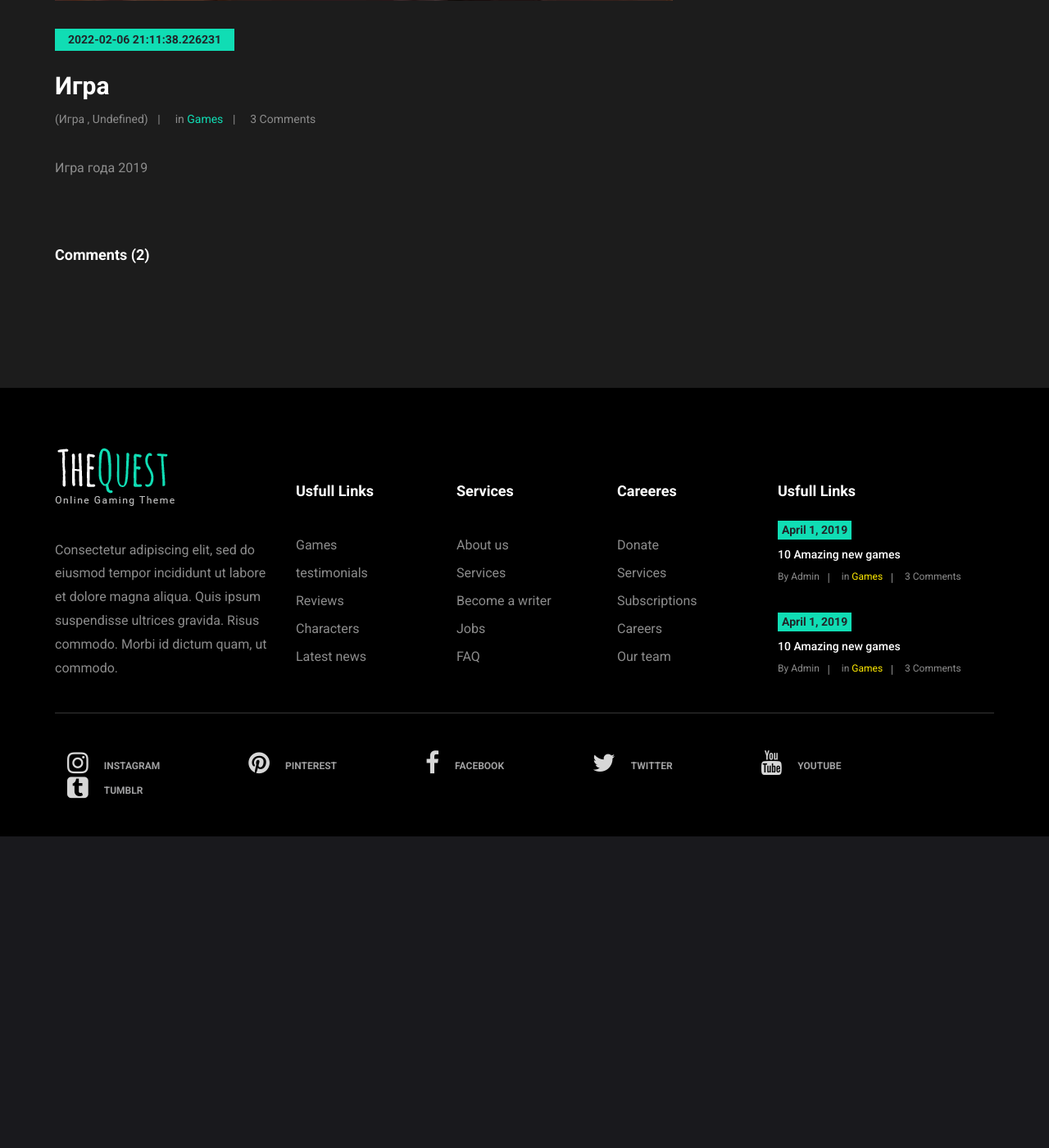
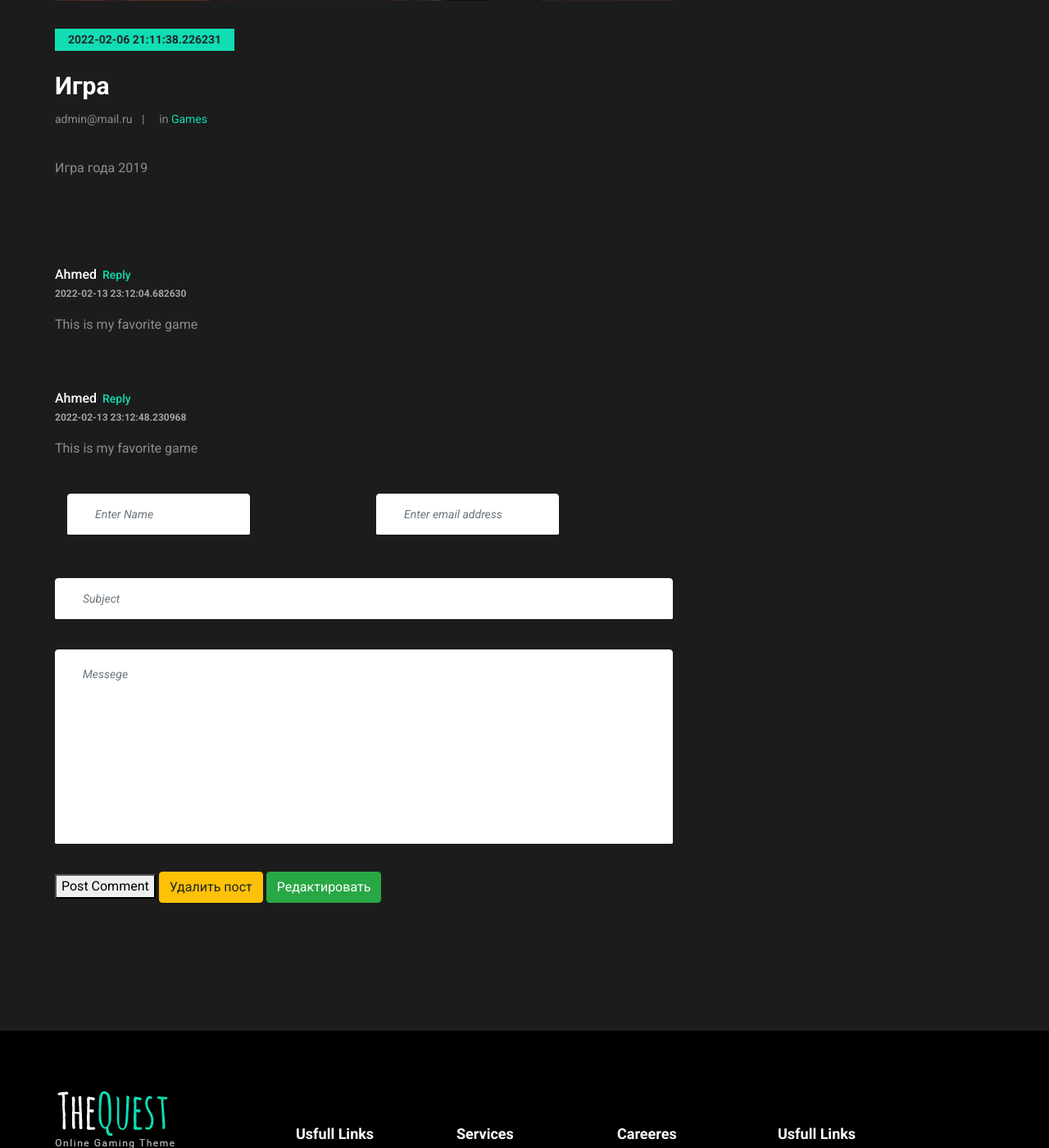
Before and after one commit to Ahmad95Z/blog, a Flask app: page /blog/2 in a window 1280 px wide. Shown: the part 1067-2467 px from the top of the page at 82% size. Before the commit the page ends 2087 px from the top, so only its background shows below. Run offline with Flask 2, Linux system fonts and the light colour scheme; data comes from the database, SQL or seed files in the repository; both versions use the stored data as it was after the commit; some libraries are stand-ins or nearby versions.

Commit message:
blog  commit

```diff
--- a/blog/routes.py
+++ b/blog/routes.py
@@ -1,7 +1,10 @@
+import re
+from tokenize import Comment
 from turtle import title
+from unicodedata import name
 from blog import app
 from flask import render_template, redirect, request, url_for,flash
-from blog.models import Post, db, User
+from blog.models import Post, db, User,Comment
 from flask_login import login_required, login_user, logout_user, current_user
 from blog.forms import RegistrationForm, PostForm
 from PIL import Image
@@ -62,7 +65,31 @@ def registration():
     return render_template ('register.html', form=form)
 
 
-@app.route('/blog/<int:post_id>')
+@app.route('/blog/<int:post_id>',methods=['GET','POST'])
 def post_detail(post_id):
     post = Post.query.get(post_id)
-    return render_template('post_detail.html', post=post)
+    comments=Comment.query.order_by(Comment.date_posted)
+    if request.method == 'POST':
+       comment = Comment(name=request.form.get('name'), subject=request.form.get('subject'),email=request.form.get('email'),message=request.form.get('message'),post=post)
+       db.session.add(comment)
+       db.session.commit()
+       redirect (url_for('post_detail',post_id=post.id))
+    return render_template('post_detail.html', post=post,comments=comments)
+
+@app.route('/blog/<int:post_id>/del')
+def post_delete(post_id):
+    post = Post.query.get_or_404(post_id)
+    db.session.delete(post)
+    db.session.commit()
+    return redirect ('/')
+
+@app.route('/blog/<int:post_id>/update',methods=['GET','POST'])
+def post_update(post_id):
+    post = Post.query.get_or_404(post_id)
+    if request.method == "POST":
+        post.title = request.form['title']
+        post.content = request.form['content']
+        db.session.commit()
+        return redirect ('/')
+    else:
+        return render_template('update.html', post=post)
--- a/blog/templates/index.html
+++ b/blog/templates/index.html
@@ -13,7 +13,7 @@
 						<div class="post-metas">
 							<div class="post-meta">{{post.author}}</div>
 						<p>{{post.content [:400]}} ...</p>
-						<a href="{{url_for('post_detail',post_id=post.id)}}" class="site-btn">Read More</a>
+						<a href="{{url_for('post_detail',post_id=post.id)}}" class="col-lg-8">Read More</a>
 							</div>
 							{% endfor %}
 
--- a/blog/templates/post_detail.html
+++ b/blog/templates/post_detail.html
@@ -20,33 +20,52 @@
 					<h3>{{post.title}}
 					</h3>
 					<div class="post-metas">
-						<div class="post-meta">{{post,author}}</div>
+						<div class="post-meta">{{post.author}}</div>
 						<div class="post-meta">in <a href="#">Games</a></div>
-						<div class="post-meta">3 Comments</div>
 					</div>
 					<p>{{post.content}}</p>
 					<div class="comments">
-						<h5>Comments (2)</h5>
-						<!-- <ul class="comments-list">
+
+
+
+					</form>
+						{% for comment in comments%}
+
+						<ul class="comments-list">
 							<li>
-								<img src="img/author-thumbs/1.jpg" alt="">
+								<form action="", method="POST">
 								<div class="comment-text">
-									<h6>Jane Smith <a href="#" class="reply">Reply</a></h6>
-									<div class="comment-date">April 1,2019</div>
-									<p>Aenean non felis dapibus, placerat libero auctor, ornare ante. Morbi quis ex eleifend, sodales nulla vitae, scelerisque ante. Nunc id vulputate dui. Suspendisse consectetur rutrum metus nec scelerisque. </p>
+									<h6>{{comment.name}}<a href="#" class="reply">Reply</a></h6>
+									<div class="comment-date">{{comment.date_posted}}</div>
+								    <p>{{comment.message}}</p>
 								</div>
 							</li>
-							<li>
-								<img src="img/author-thumbs/2.jpg" alt="">
-								<div class="comment-text">
-									<h6>Michael James  <a href="#" class="reply">Reply</a></h6>
-									<div class="comment-date">April 1,2019</div>
-									<p>Non felis dapibus, placerat libero auctor, ornare ante. Morbi quis ex eleifend, sodales nulla vitae, scelerisque ante. Nunc id vulputate dui. Suspendisse consectetur rutrum metus.</p>
-								</div>
-							</li>
-						</ul> -->
-
-
+							{% endfor %}
+							<div class="comment-form">
+								<form action="" method="POST">
+									<div class="form-group form-inline">
+										<div class="form-group col-lg-6 col-md-6 name">
+											<input type="text" class="form-control" id="name" name="name" placeholder="Enter Name"
+												onfocus="this.placeholder = ''" onblur="this.placeholder = 'Enter Name'">
+										</div>
+										<div class="form-group col-lg-6 col-md-6 email">
+											<input type="email" class="form-control" name="email" id="email"
+												placeholder="Enter email address" onfocus="this.placeholder = ''"
+												onblur="this.placeholder = 'Enter email address'">
+										</div>
+									</div>
+									<div class="form-group">
+										<input type="text" class="form-control" id="subject" name="subject" placeholder="Subject"
+											onfocus="this.placeholder = ''" onblur="this.placeholder = 'Subject'">
+									</div>
+									<div class="form-group">
+										<textarea class="form-control mb-10" rows="5" name="message" name="message" placeholder="Messege"
+											onfocus="this.placeholder = ''" onblur="this.placeholder = 'Messege'"
+											required=""></textarea>
+									</div>
+									<button>Post Comment</button>
+									<a href="/blog/{{post.id}}/del" class="btn btn-warning">Удалить пост</a>
+									<a href="/blog/{{post.id}}/update" class="btn btn-success">Редактировать</a>
 	</section>
 	<!-- Blog section end -->
 
```
Also changed, not shown: blog/templates/update.html (added, +9 -0 lines), blog/blog.db.
